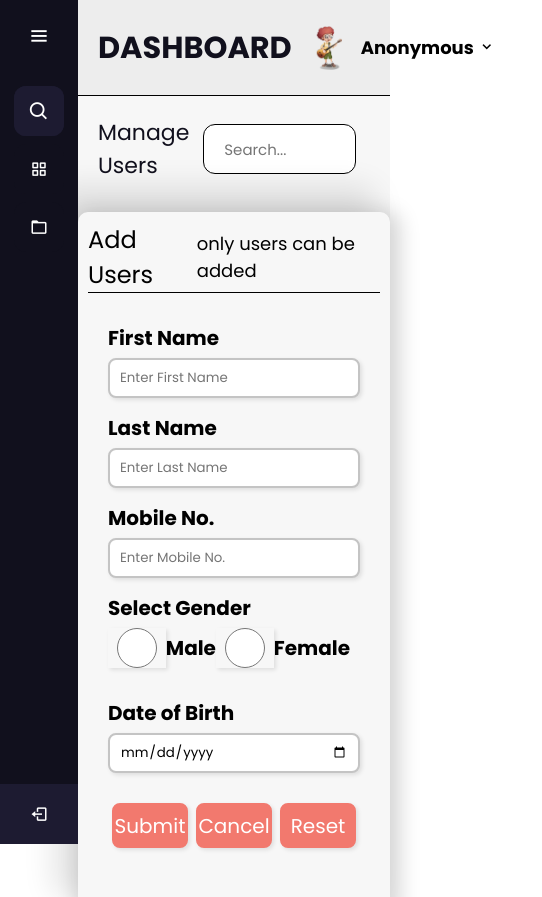
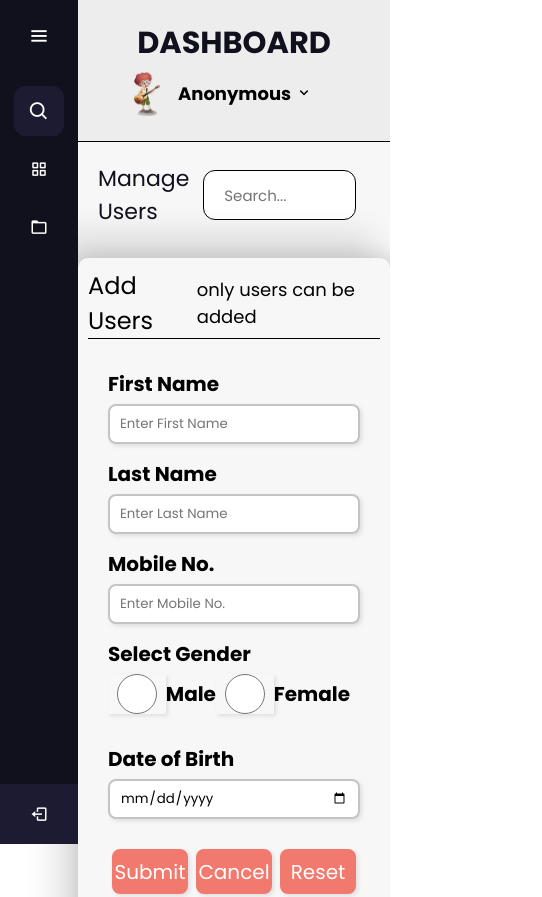
Before and after one commit to vikramp873/dashboard, a plain HTML site: page index.html in a window 390 px wide. Shown: the top 897 px of the page, 542 px wide, since content can reach past the window. Drawn offline with nearby package versions, Linux system fonts and the light colour scheme.

Commit message:
Update style.css

```diff
--- a/style.css
+++ b/style.css
@@ -721,26 +721,9 @@ only screen and (max-width: 760px),
 	td:nth-of-type(6):before { content: "Start Date"; }
 
 }
- /* Tutorial - https://youtu.be/VufN46OyFng */
 
- /*
-
- @media (max-width: 425px) {
-   form {
-     padding: 20px;
-   }
- }
-
-
- @media (max-width: 425px) {
-   form {
-     padding: 20px;
-   }
- }
-
-
-@media (max-width: 420px) {
-  .sidebar li .tooltip {
-    display: none;
+@media screen and (max-width:425px) {
+  .navbar-1 {
+   flex-direction: column;
   }
 }
```
